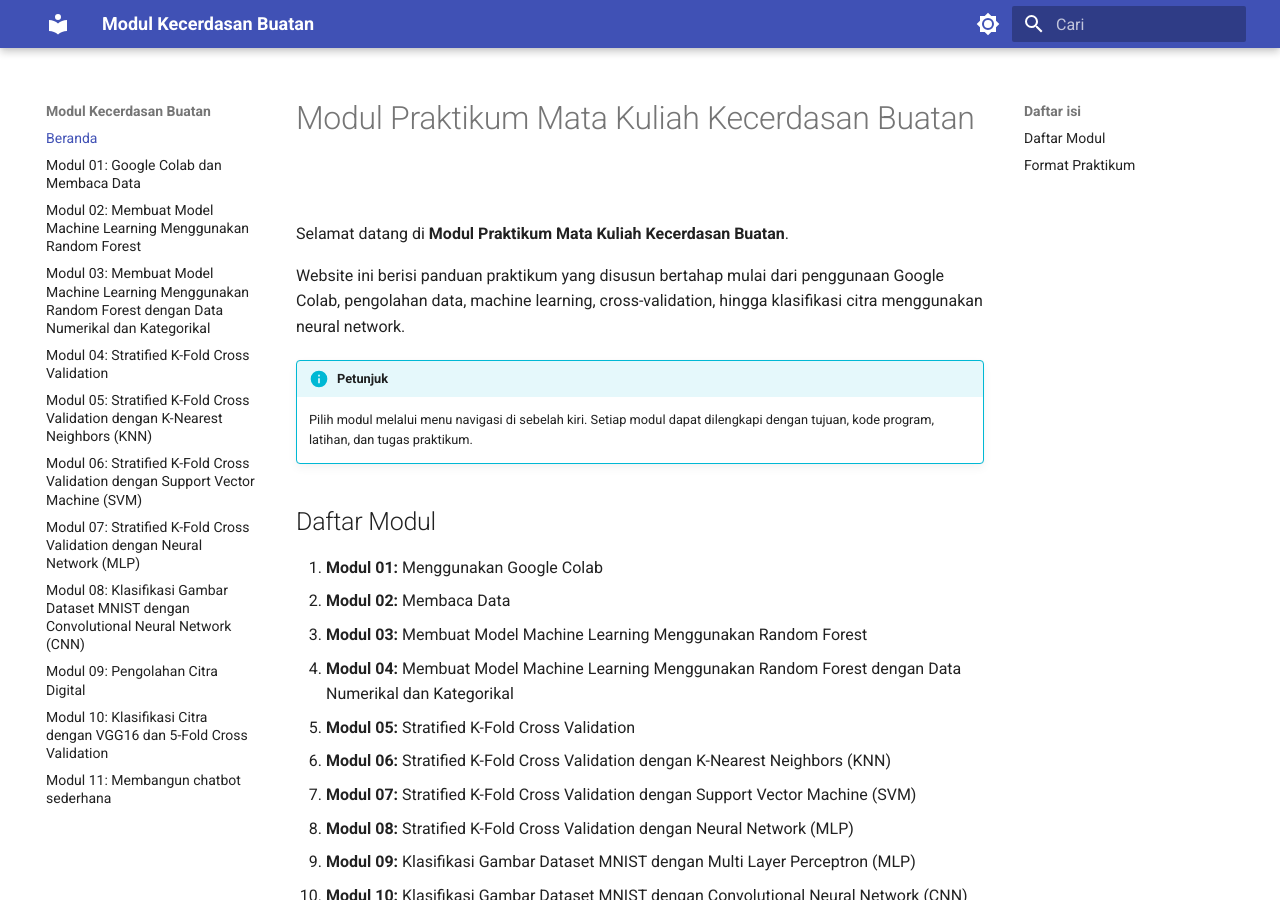
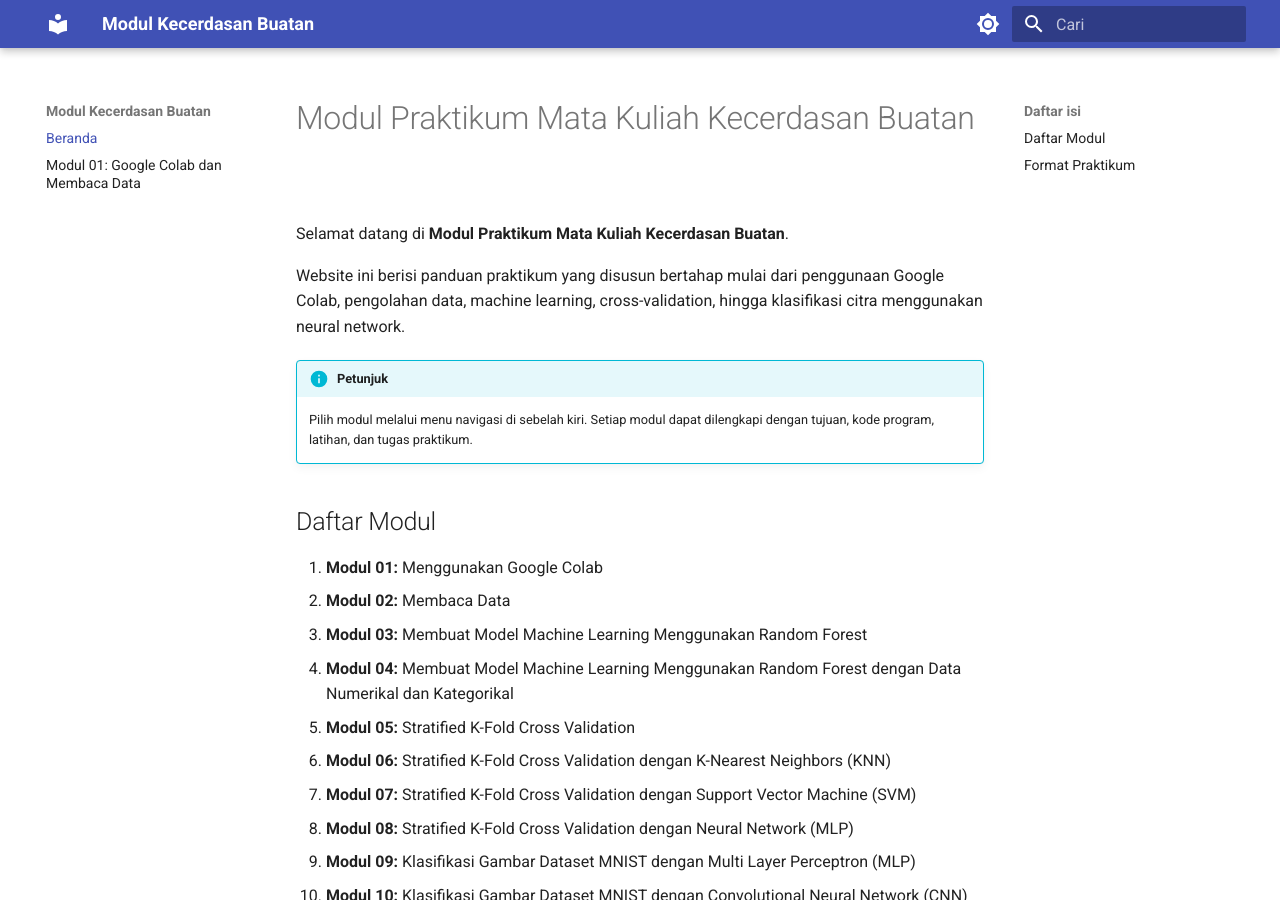
Before and after one commit to hysun7/modul-ai, an MkDocs documentation site: the page built from docs/index.md, in a window 1280 px wide and 900 px high. Built offline with MkDocs 1.6.1 and Material for MkDocs 9.7.7, drawn with Linux system fonts in a browser that asks for light colours.

Commit message:
Update mkdocs.yml

```diff
--- a/mkdocs.yml
+++ b/mkdocs.yml
@@ -48,13 +48,13 @@ markdown_extensions:
 nav:
   - Beranda: index.md
   - "Modul 01: Google Colab dan Membaca Data": modul01.md
-  - "Modul 02: Membuat Model Machine Learning Menggunakan Random Forest": modul02.md
-  - "Modul 03: Membuat Model Machine Learning Menggunakan Random Forest dengan Data Numerikal dan Kategorikal": modul03.md
-  - "Modul 04: Stratified K-Fold Cross Validation": modul04.md
-  - "Modul 05: Stratified K-Fold Cross Validation dengan K-Nearest Neighbors (KNN)": modul05.md
-  - "Modul 06: Stratified K-Fold Cross Validation dengan Support Vector Machine (SVM)": modul06.md
-  - "Modul 07: Stratified K-Fold Cross Validation dengan Neural Network (MLP)": modul07.md
-  - "Modul 08: Klasifikasi Gambar Dataset MNIST dengan Convolutional Neural Network (CNN)": modul08.md
-  - "Modul 09: Pengolahan Citra Digital": modul09.md
-  - "Modul 10: Klasifikasi Citra dengan VGG16 dan 5-Fold Cross Validation": modul10.md
-  - "Modul 11: Membangun chatbot sederhana": modul11.md
+  #- "Modul 02: Membuat Model Machine Learning Menggunakan Random Forest": modul02.md
+  #- "Modul 03: Membuat Model Machine Learning Menggunakan Random Forest dengan Data Numerikal dan Kategorikal": modul03.md
+  #- "Modul 04: Stratified K-Fold Cross Validation": modul04.md
+  #- "Modul 05: Stratified K-Fold Cross Validation dengan K-Nearest Neighbors (KNN)": modul05.md
+  #- "Modul 06: Stratified K-Fold Cross Validation dengan Support Vector Machine (SVM)": modul06.md
+  #- "Modul 07: Stratified K-Fold Cross Validation dengan Neural Network (MLP)": modul07.md
+  #- "Modul 08: Klasifikasi Gambar Dataset MNIST dengan Convolutional Neural Network (CNN)": modul08.md
+  #- "Modul 09: Pengolahan Citra Digital": modul09.md
+  #- "Modul 10: Klasifikasi Citra dengan VGG16 dan 5-Fold Cross Validation": modul10.md
+  #- "Modul 11: Membangun chatbot sederhana": modul11.md
```
